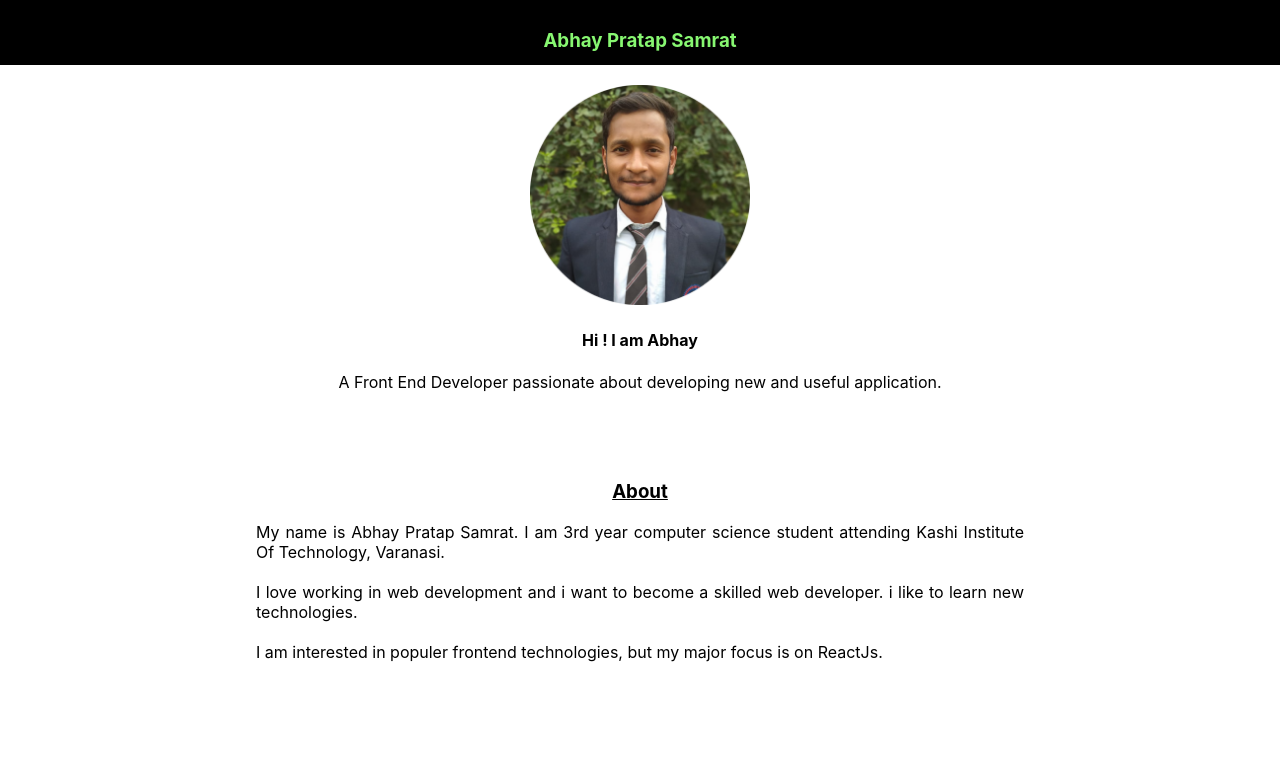
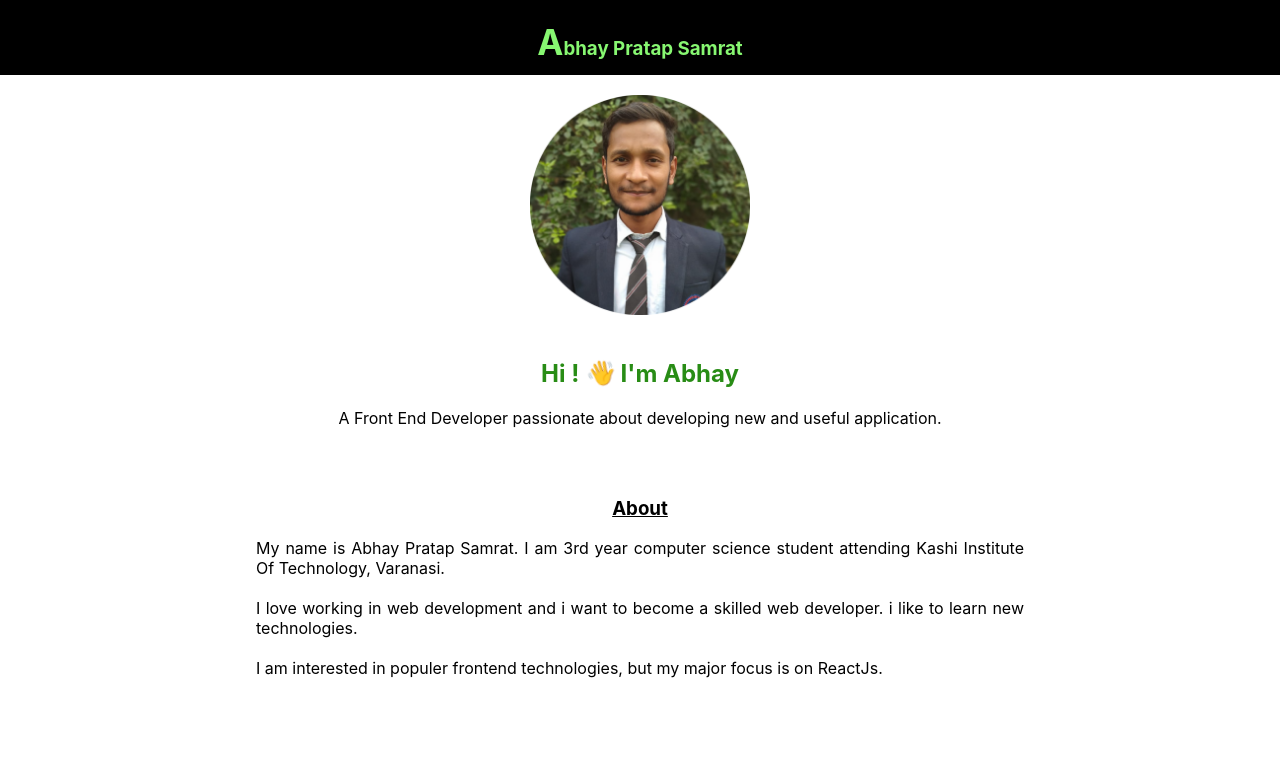
Before and after one commit to abhaypsamrat/Nextjs-Portfolio, a Next.js app: page / in a window 1280 px wide. Shown: the top 783 px of the page. Built offline with nearby package versions, Linux system fonts and the light colour scheme.

Commit message:
add wave ftr

```diff
--- a/component/Avatar.js
+++ b/component/Avatar.js
@@ -5,7 +5,12 @@ function Avatar() {
   return (
     <div className={styles.Avatar}>
       <Image src="/assets/mypic.jpeg" alt="me" width="220" height="220" />
-      <h4>Hi ! I am Abhay</h4>
+      <br />
+      <br />
+      <h2>
+        Hi ! <span className={styles.wave}>👋 </span> I&apos;m Abhay
+      </h2>
+
       <p>
         A Front End Developer passionate about developing new and useful
         application.
--- a/component/Header.js
+++ b/component/Header.js
@@ -4,7 +4,7 @@ export default function Header(href) {
   return (
     <div className="header">
       <Link href={'/'} passHref>
-        <h3>Abhay Pratap Samrat</h3>
+        <h3 className="first-word-uppercase-p">Abhay Pratap Samrat</h3>
       </Link>
     </div>
   );
--- a/styles/about.module.css
+++ b/styles/about.module.css
@@ -4,7 +4,7 @@
   /* margin: -20px; */
 }
 .about h3 {
-  padding-top: 50px;
+  padding-top: 30px;
   text-align: center;
   text-decoration: underline;
 }
--- a/styles/avatar.module.css
+++ b/styles/avatar.module.css
@@ -8,6 +8,47 @@
   height: 100px;
   width: 100px;
 }
+.Avatar h2{
+  color: rgb(40, 140, 21);
+}
+/* code for Waving hand */
+
+.wave {
+  animation-name: wave-animation; /* Refers to the name of your @keyframes element below */
+  animation-duration: 2.5s; /* Change to speed up or slow down */
+  animation-iteration-count: infinite; /* Never stop waving :) */
+  transform-origin: 70% 70%; /* Pivot around the bottom-left palm */
+  display: inline-block;
+}
+
+@keyframes wave-animation {
+  0% {
+    transform: rotate(0deg);
+  }
+  10% {
+    transform: rotate(14deg);
+  } /* The following five values can be played with to make the waving more or less extreme */
+  20% {
+    transform: rotate(-8deg);
+  }
+  30% {
+    transform: rotate(14deg);
+  }
+  40% {
+    transform: rotate(-4deg);
+  }
+  50% {
+    transform: rotate(10deg);
+  }
+  60% {
+    transform: rotate(0deg);
+  } /* Reset for the last half to pause */
+  100% {
+    transform: rotate(0deg);
+  }
+}
+/* code for Waving hand */
+
 .Avatar p {
   text-align: center;
   margin: 0px;
--- a/styles/globals.css
+++ b/styles/globals.css
@@ -10,7 +10,7 @@ body {
   text-align: center;
   background-color: black;
   color: aliceblue;
-  height: 45px;
+  height: 55px;
   padding: 10px;
 
   /* Hold the header in top of the screen */
@@ -20,9 +20,15 @@ body {
   top: -1px;
   z-index: 10;
 }
+.first-word-uppercase-p::first-letter {
+  font-size: 35px;
+  color: rgb(135, 247, 113);
+  font-weight: bold;
+  line-height: 0.75;
+}
 .header h3{
   color: rgb(135, 247, 113);
-  cursor: "pointer"
+  cursor: pointer;
 }
 .footer {
   text-align: center;
```
